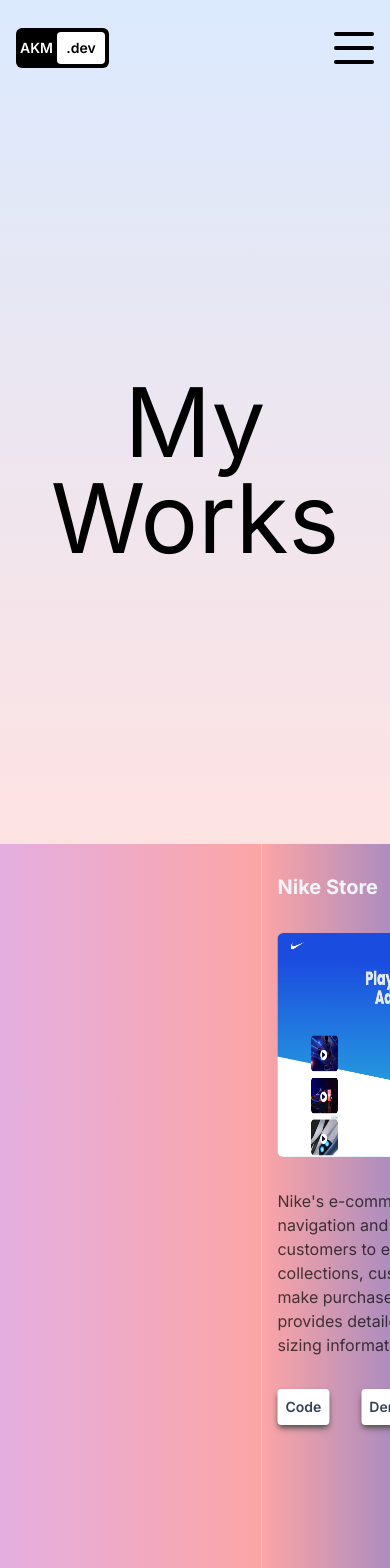
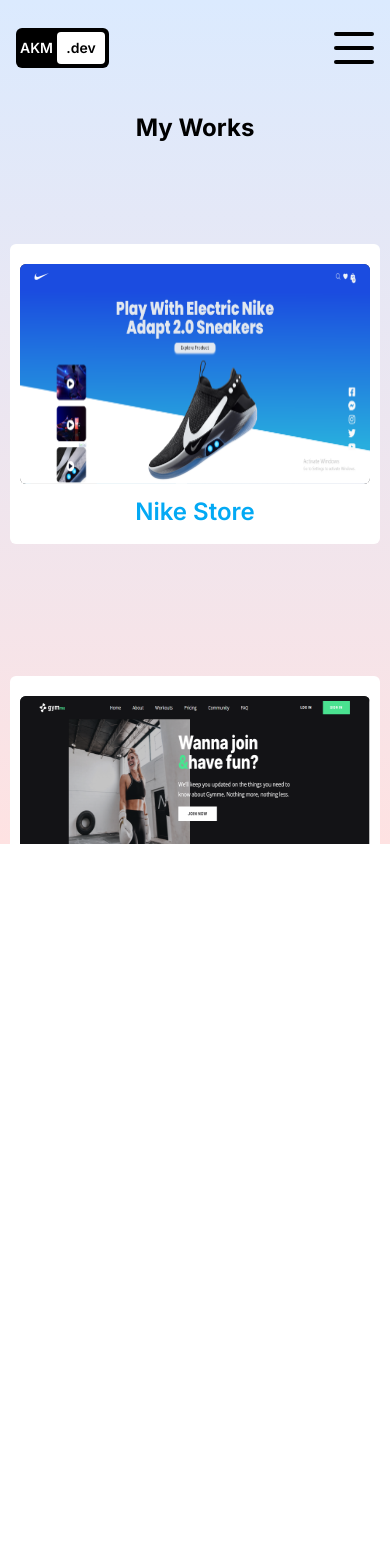
Before and after one commit to abdulkareemm/akm-portfolio, a Next.js app: page /portfolio in a window 390 px wide. Shown: the top 1568 px of the page. After the commit the page ends 844 px from the top, so only its background shows below. Built offline with nearby package versions, Linux system fonts and the light colour scheme.

Commit message:
portfolio responsive part 1

```diff
--- a/src/_components/TransitionProvider.jsx
+++ b/src/_components/TransitionProvider.jsx
@@ -15,13 +15,13 @@
         className="w-screen h-screen bg-gradient-to-b from-blue-100 to-red-100"
       >
         <motion.div
-          className="h-screen w-screen fixed bg-black rounded-b-[100px] z-40"
+          className="h-screen w-screen fixed bg-black rounded-b-[100px] z-20"
           animate={{ height: "0vh" }}
           exit={{ height: "140vh" }}
           transition={{ duration: 0.5, ease: "easeOut" }}
         />
         <motion.div
-          className="fixed m-auto top-0 bottom-0 left-0 right-0 text-white text-8xl cursor-default z-50 w-fit h-fit"
+          className="fixed m-auto top-0 bottom-0 left-0 right-0 text-white text-8xl cursor-default z-30 w-fit h-fit"
           initial={{ opacity: 1 }}
           animate={{ opacity: 0 }}
           exit={{ opacity: 0 }}
@@ -30,7 +30,7 @@
           {pathName.substring(1)}
         </motion.div>
         <motion.div
-          className="h-screen w-screen fixed bg-black rounded-t-[100px] bottom-0 z-30"
+          className="h-screen w-screen fixed bg-black rounded-t-[100px] bottom-0 z-20"
           initial={{ height: "140vh" }}
           animate={{ height: "0vh", transition: { delay: 0.5 } }}
         />
--- a/src/app/globals.css
+++ b/src/app/globals.css
@@ -1,3 +1,32 @@
 @tailwind base;
 @tailwind components;
 @tailwind utilities;
+
+
+.card:hover .imgBx{
+    top:-100px;
+    scale: 0.76;
+    box-shadow: 5px 5px 5px  lightblue;
+    /* box-shadow: 45px 45px 45px rgba(0,0,0,0.15); */
+}
+.imgBx img{
+    position: absolute;
+    top: 0;
+    left: 0;
+    width: 100%;
+    height: 100%;
+}
+.content{
+    position: absolute;
+    top: 252px;
+    width: 100%;
+    padding: 0 30px;
+    height: 35px;
+    overflow: hidden;
+    text-align: center;
+    transition: 0.5s;
+}
+.card:hover .content{
+    top:130px;
+    height: 250px;
+}
--- a/src/app/portfolio/page.jsx
+++ b/src/app/portfolio/page.jsx
@@ -2,11 +2,10 @@
 import { motion, useScroll, useTransform } from "framer-motion";
 import Image from "next/image";
 import Link from "next/link";
-import { useRef } from "react";
 const items = [
   {
     id: 1,
-    color: "from-red-300 to-blue-600",
+    color: "#009688",
     title: "Nike Store",
     desc: "Nike's e-commerce site, with intuitive navigation and a sleek design, allows customers to easily browse the latest collections, customize their shoes and make purchases with confidence. The site provides detailed product descriptions, sizing information and reviews.",
     img: "/Nike-store.png",
@@ -15,7 +14,7 @@
   },
   {
     id: 2,
-    color: "from-blue-600 to-blue-300",
+    color: "#ff3e7f",
     title: "Gym Landing Page",
     desc: "The gym landing page created with React offers a dynamic and user-friendly interface for visitors interested in fitness and wellness. The page incorporates modern design elements and smooth navigation to provide an engaging experience",
     img: "/pro.png",
@@ -24,7 +23,7 @@
   },
   {
     id: 3,
-    color: "from-blue-300 to-red-300",
+    color: "#03a9f4",
     title: "Data Warehouse",
     desc: "The Data Warehouse website is a streamlined platform designed to display the application's status, features, and testimonials. Utilizing Framer Motion, it incorporates captivating animations and slides to present testimonials, enhancing user engagement and experience.",
     img: "/data-warehouse.png",
@@ -33,7 +32,7 @@
   },
   {
     id: 4,
-    color: "from-red-300 to-slate-100",
+    color: "#ff3e7f",
     title: "AKM Teach",
     desc: "AKM-Teach is an innovative online learning platform offering a diverse array of expert-led courses to enhance your skills and knowledge. With engaging content and flexible learning options.",
     img: "/akm-teach.png",
@@ -43,10 +42,6 @@
 ];
 
 export default function Portfolio() {
-  const ref = useRef();
-  const { scrollYProgress } = useScroll({ target: ref });
-  const x = useTransform(scrollYProgress, [0, 1], ["0%", "-70%"]);
-
   return (
     <motion.div
       className="h-full"
@@ -54,42 +49,42 @@
       animate={{ y: "0%" }}
       transition={{ duration: 2 }}
     >
-      <div className="h-[600vh] w-[calc(screen-6rem)] relative" ref={ref}>
-        <div className="w-[calc(screen-6rem)] h-[calc(100vh-6rem)] flex items-center justify-center text-8xl text-center">
+      <div>
+        <div className="relative z-50 overflow-y-scroll h-[calc(100vh-6rem)]">
+          <h1 className="text-2xl md:text-6xl text-center mt-4 md:mt-12 font-bold">
             My Works
+          </h1>
+          <div className="relative h-full flex items-center justify-center md:justify-between px-0 md:px-[50px] lg:px-[150px] flex-wrap gap-8 mt-[100px]">
+            {items.map((item) => {
+              console.log(item.color)
+              return (
+                <div className="h-[400px]" key={item.id}>
+                  <div
+                    className={`card relative flex justify-center items-start min-w-[370px]  h-[300px]
+                   bg-white rounded-md hover:h-[400px] duration-500`}
+                  >
+                    <div className="imgBx absolute top-5 rounded-md duration-500 min-w-[350px] h-[220px] bg-[#333] overflow-hidden">
+                      <Image src={item.img} fill alt="project" />
                     </div>
-        <div className="sticky top-0 flex h-screen gap-4 items-center overflow-hidden">
-          <motion.div style={{ x }} className="flex">
-            <div className="h-screen w-screen flex items-center justify-center bg-gradient-to-r from-purple-300 to-red-300" />
-            {items.map((item) => (
-              <div
-                className={`h-screen w-[calc(screen-6rem)] flex items-center justify-center bg-gradient-to-r ${item.color}`}
-                key={item.id}
-              >
-                <div className="flex flex-col gap-8  h-[97vh]  lg:min-w-[1000px] p-4">
-                  <h1 className="text-xl font-bold md:text-2xl lg:text-4xl xl:text-6xl text-slate-100">
+                    <div className="content">
+                      <h2 className={`text-2xl font-semibold text-[#03a9f4]`}>
                         {item.title}
-                  </h1>
-                  <div className="relative rounded-md overflow-hidden w-80 h-56 md:w-96 md:h-64 lg:w-[500px] lg:h-[350px] xl:w-[750px] xl:h-[480px]">
-                    <Image src={item.img} alt="" fill className="w-full" />
-                  </div>
-                  <p className="w-80 md:w96 lg:w-[500px] lg:text-lg xl:w-[700px] text-black/70">
-                    {item.desc}
-                  </p>
-                  <div className="flex flex-row gap-8 items-center w-full  p-0">
+                      </h2>
+                      <p className="text-sm mt-1 h-[155px]">{item.desc}</p>
+                      <div className="flex justify-between items-center px-[50px] py-3">
                         {item.code ? (
-                      <Link href={item.code} target="_blank" className="">
+                          <Link href={item.demo} target="_blank" className="">
                             <button
-                          className="p-2 text-sm md:text-md lg:p-4 lg:text-lg shadow-md shadow-stone-600
-                      bg-white text-slate-700 font-semibold  rounded hover:scale-105 cursor-pointer"
+                              className="py-2 px-4  text-sm md:text-md  lg:text-lg
+                      bg-blue-400 text-white font-semibold  rounded hover:scale-105 cursor-pointer"
                             >
                               Code
                             </button>
                           </Link>
                         ) : (
                           <button
-                        className="p-2 text-sm md:text-md lg:p-4 lg:text-lg shadow-md shadow-stone-600
-                      bg-white/20 text-slate-700 font-semibold  rounded cursor-not-allowed"
+                            className="py-2 px-4 text-sm md:text-md  lg:text-lg
+                      bg-blue-400/20 text-slate-700 font-semibold  rounded cursor-not-allowed"
                             disabled={true}
                           >
                             Code
@@ -98,16 +93,16 @@
                         {item.demo ? (
                           <Link href={item.demo} target="_blank" className="">
                             <button
-                          className="p-2 text-sm md:text-md lg:p-4 lg:text-lg shadow-md shadow-stone-600
-                      bg-white text-slate-700 font-semibold  rounded hover:scale-105 cursor-pointer"
+                              className="py-2 px-4  text-sm md:text-md  lg:text-lg
+                      bg-purple-400 text-white font-semibold  rounded hover:scale-105 cursor-pointer"
                             >
                               Demo
                             </button>
                           </Link>
                         ) : (
                           <button
-                        className="p-2 text-sm md:text-md lg:p-4 lg:text-lg shadow-md shadow-stone-600
-                      bg-white/20 text-slate-700 font-semibold  rounded cursor-not-allowed"
+                            className="py-2 px-4  text-sm md:text-md lg:text-lg
+                      bg-purple-400/20 text-slate-700 font-semibold  rounded cursor-not-allowed"
                             disabled={true}
                           >
                             Demo
@@ -116,37 +111,10 @@
                       </div>
                     </div>
                   </div>
-            ))}
-          </motion.div>
                 </div>
+              );
+            })}
           </div>
-      <div className="w-screen h-screen flex flex-col gap-16 items-center justify-center text-center">
-        <h1 className="text-8xl">Do you have a project?</h1>
-        <div className="relative">
-          <motion.svg
-            animate={{ rotate: 360 }}
-            transition={{ duration: 8, ease: "linear", repeat: Infinity }}
-            viewBox="0 0 300 300"
-            className="w-64 h-64 md:w-[500px] md:h-[500px] "
-          >
-            <defs>
-              <path
-                id="circlePath"
-                d="M 150, 150 m -60, 0 a 60,60 0 0,1 120,0 a 60,60 0 0,1 -120,0 "
-              />
-            </defs>
-            <text fill="#000">
-              <textPath xlinkHref="#circlePath" className="text-xl">
-                Front-end and Back-end Developer
-              </textPath>
-            </text>
-          </motion.svg>
-          <Link
-            href="/contact"
-            className="w-16 h-16 md:w-28 md:h-28 absolute top-0 left-0 right-0 bottom-0 m-auto bg-black text-white rounded-full flex items-center justify-center"
-          >
-            Hire Me
-          </Link>
         </div>
       </div>
     </motion.div>
```
Lines whose indentation alone changed are shown as unchanged.
